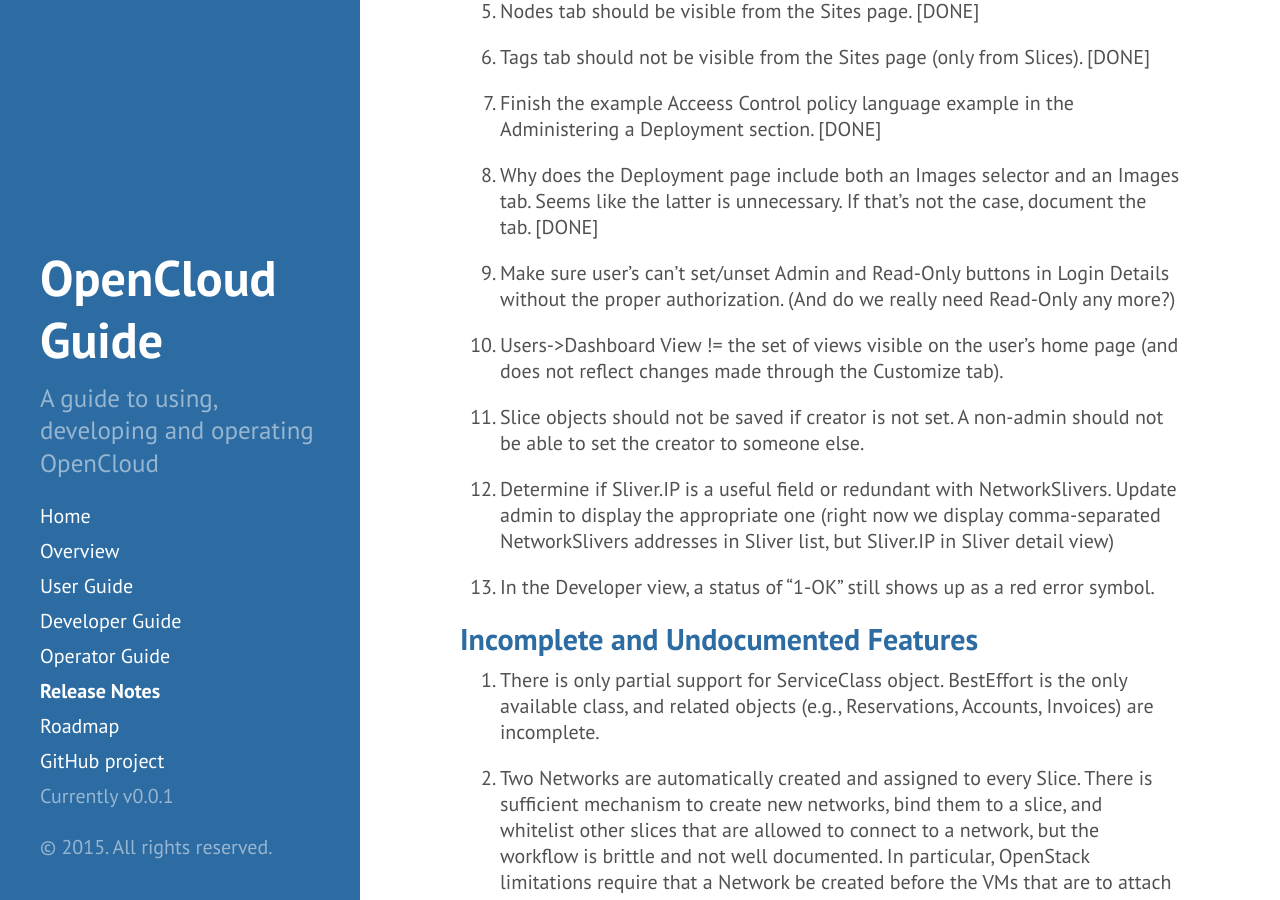
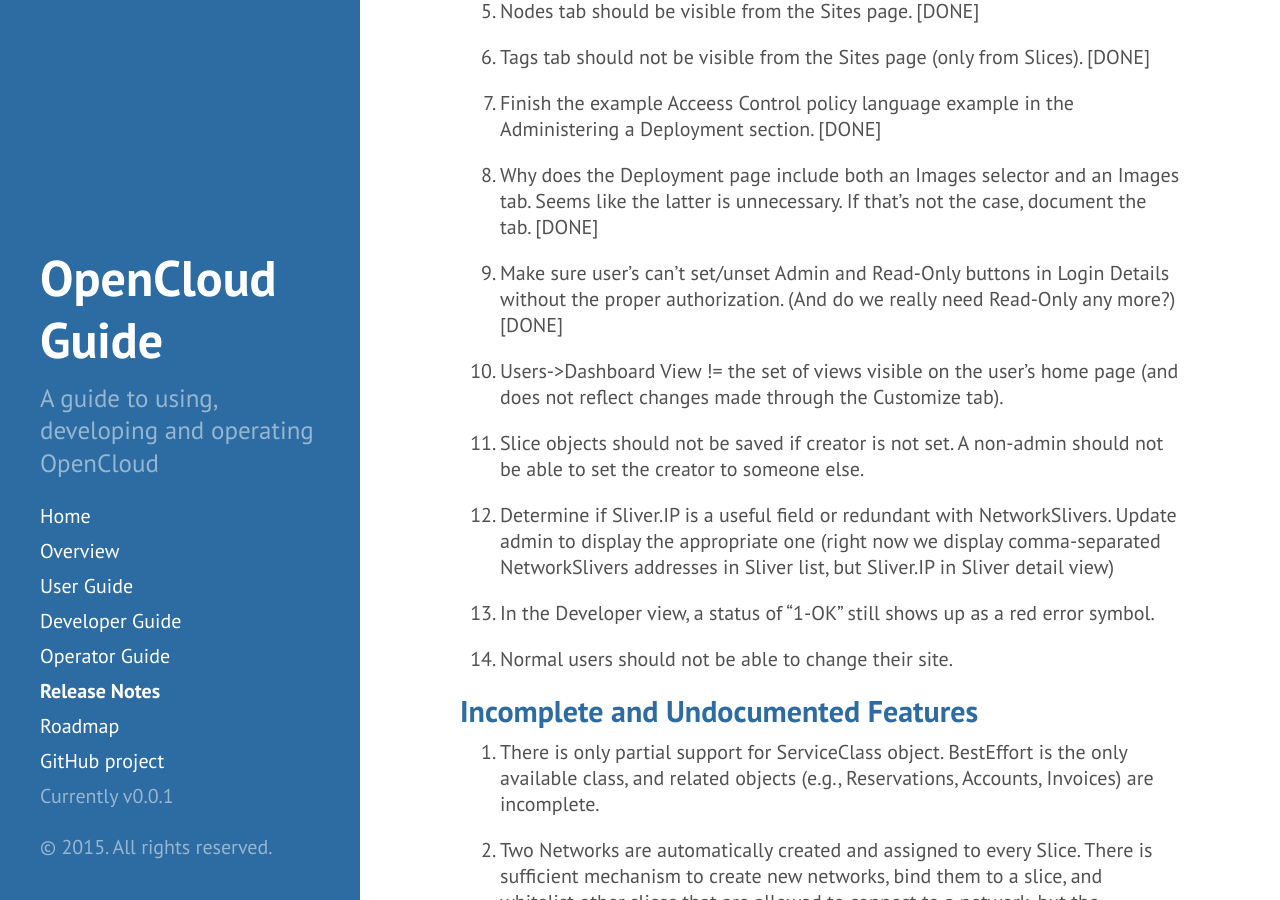
Before and after one commit to open-cloud/open-cloud.github.io.old, a Jekyll site: the page built from 4_notes.md, in a window 1280 px wide and 900 px high, scrolled down 488 px. Built offline with Jekyll 4.4.1, drawn with Linux system fonts in a browser that asks for light colours; Markdown is read by kramdown in place of the engine named in the settings.

Commit message:
updated fix status

```diff
--- a/4_notes.md
+++ b/4_notes.md
@@ -31,7 +31,7 @@
 
 9. Make sure user's can't set/unset Admin and Read-Only buttons in
    Login Details without the proper authorization. (And do we really
-   need Read-Only any more?)
+   need Read-Only any more?) [DONE]
 
 10. Users->Dashboard View != the set of views visible on the user's
    home page (and does not reflect changes made through the Customize
@@ -47,6 +47,8 @@
 
 13. In the Developer view, a status of "1-OK" still shows up as a red
     error symbol.
+
+14. Normal users should not be able to change their site.
 
 ##Incomplete and Undocumented Features
 
```
